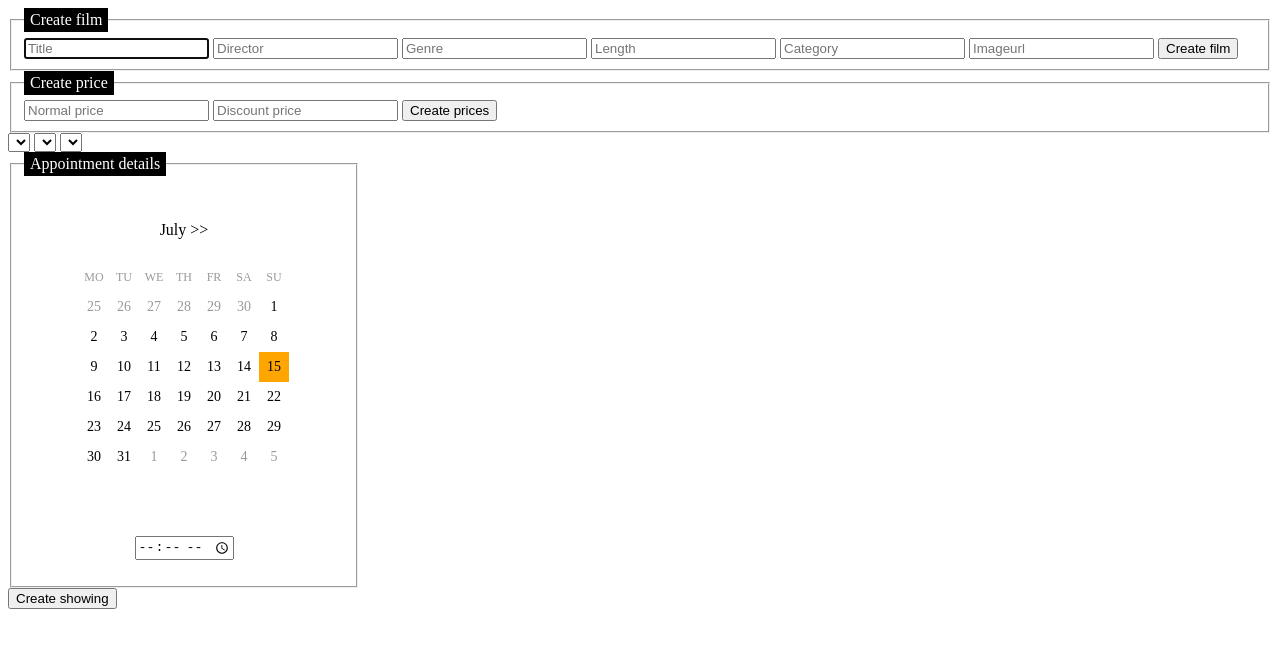
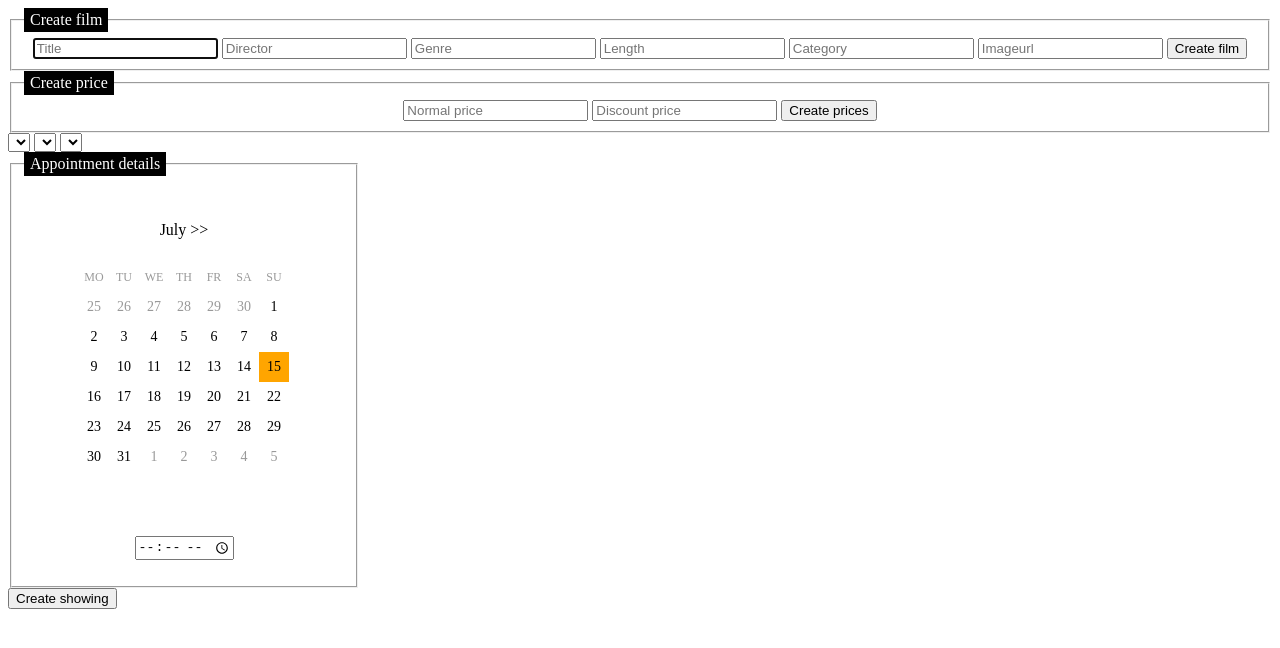
Before and after one commit to grzeskiewicz/cinema-panel, a plain HTML site: page index.html in a window 1280 px wide. Drawn offline with nearby package versions, Linux system fonts and the light colour scheme; no server answers; a web font is replaced by a local one.

Commit message:
Adding calendar

```diff
--- a/styles.css
+++ b/styles.css
@@ -8,6 +8,13 @@
     align-items: center;
 }
 
+
+fieldset{
+    display:flex;
+    flex-direction: column;
+        justify-content:center;
+    align-items: center;
+}
 
 #calendar {
 
```
